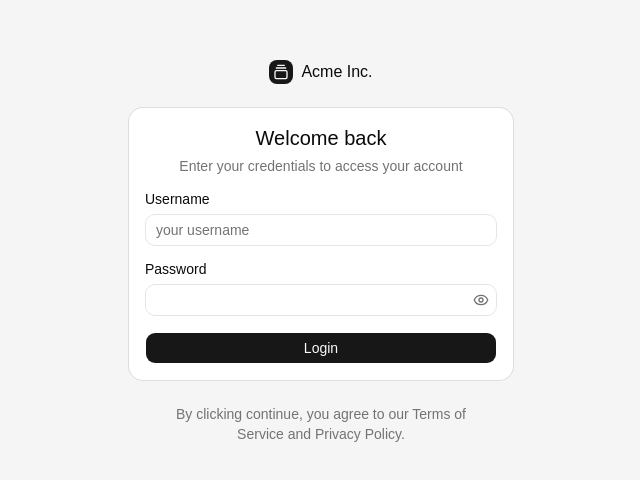
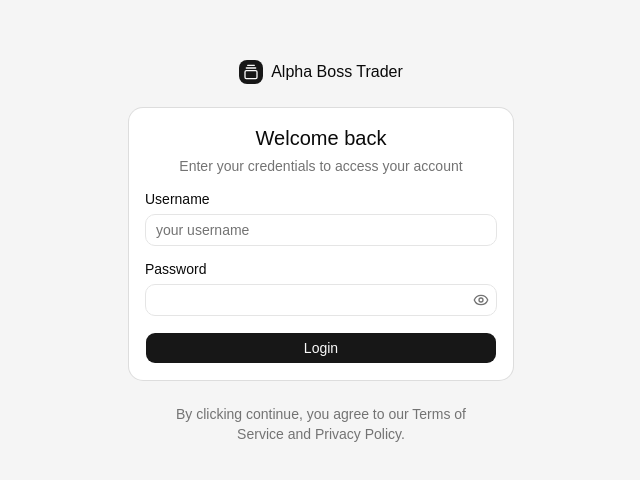
Before and after one commit to kendollcastro/alpha-boss-dashboard, a React (Vite) app: page /login in a window 1280 px wide. Shown: the part 148-628 px from the top of the page, without its empty margins (319-959 px from the left). Built offline with nearby package versions, Linux system fonts and the light colour scheme; no server answers.

Commit message:
change Acme Inc. to Alpha Boss Trader in login

```diff
--- a/src/app/login/page.tsx
+++ b/src/app/login/page.tsx
@@ -10,7 +10,7 @@ export default function Page() {
           <div className="flex size-6 items-center justify-center rounded-md bg-primary text-primary-foreground">
             <GalleryVerticalEnd className="size-4" />
           </div>
-          Acme Inc.
+          Alpha Boss Trader
         </a>
         <LoginForm />
       </div>
```
